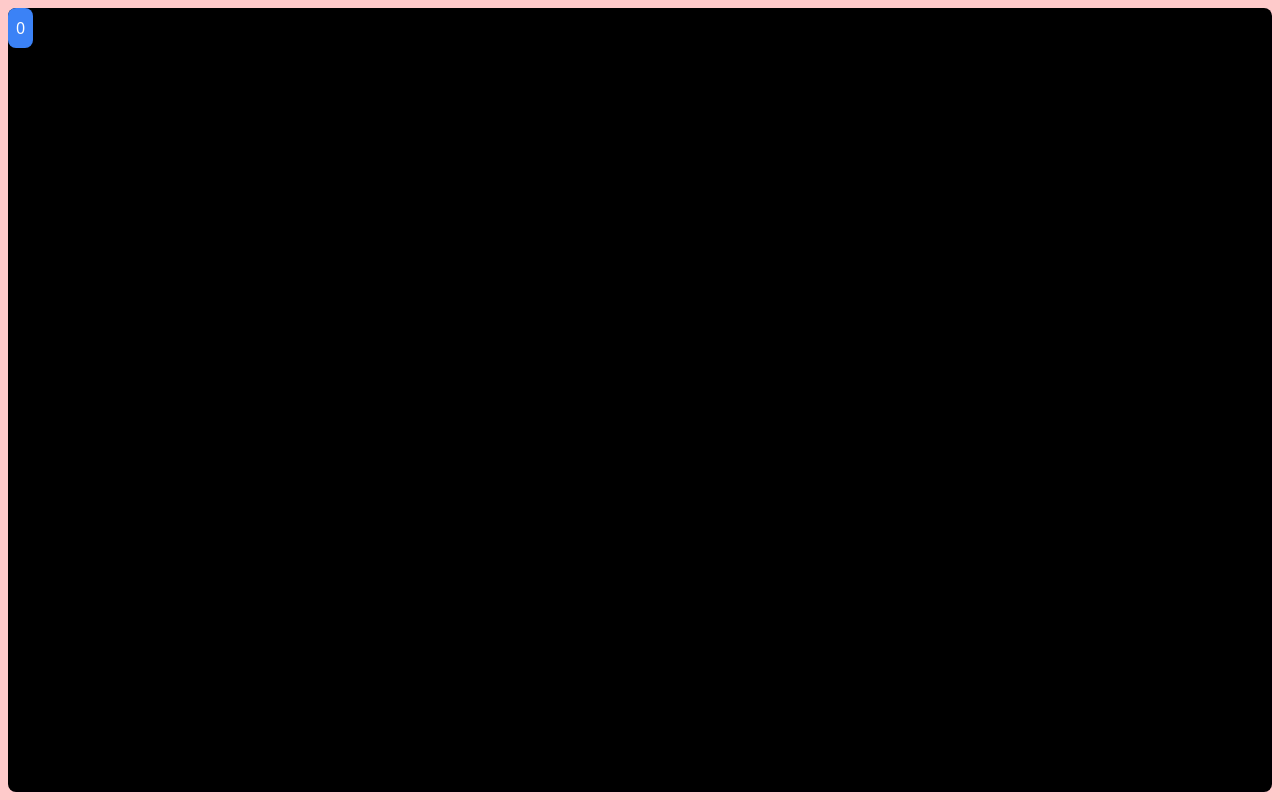
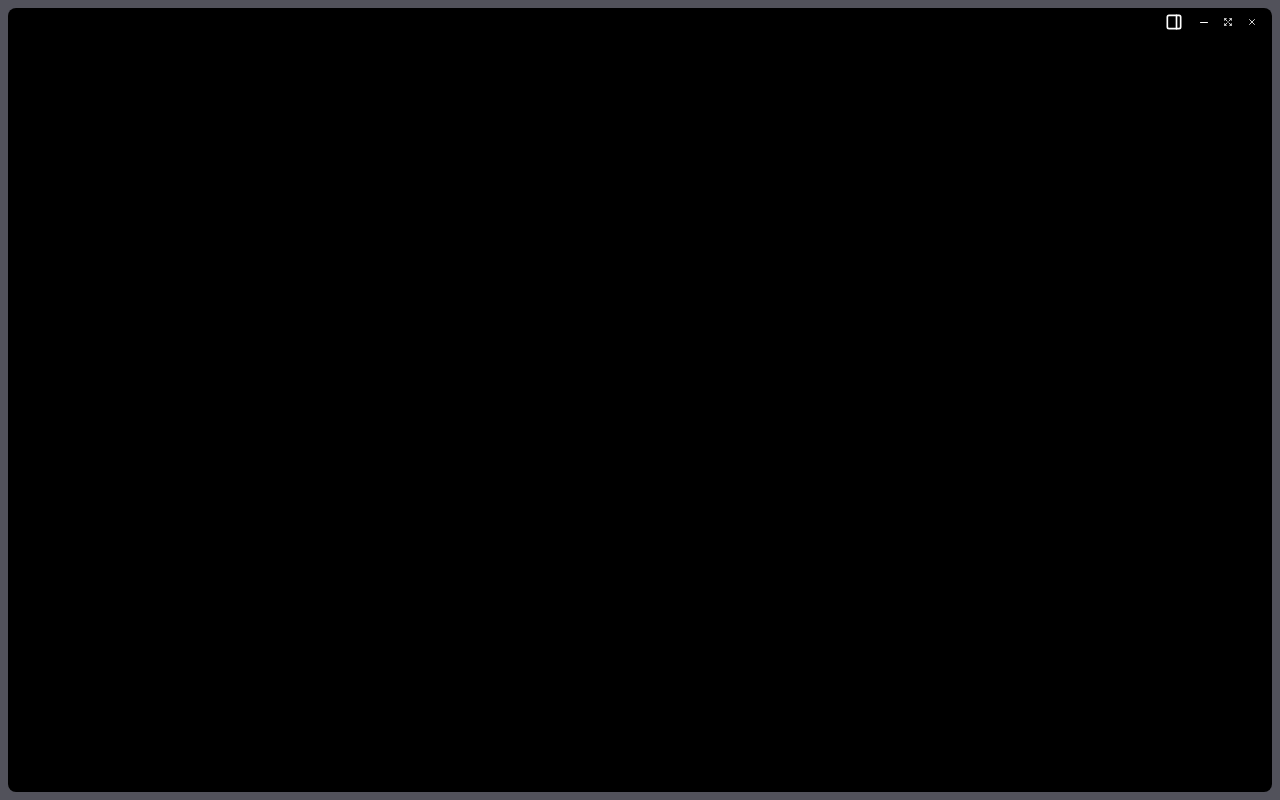
Before and after one commit to BaraKona/writality-platform, a React (Vite) app: page / in a window 1280 px wide. Built offline with nearby package versions, Linux system fonts and the light colour scheme.

Commit message:
Add p styling and menu opening

```diff
--- a/package.json
+++ b/package.json
@@ -12,6 +12,8 @@
 	},
 	"dependencies": {
 		"@preact/signals-react": "^2.0.1",
+		"@tabler/icons-react": "^3.1.0",
+		"@tauri-apps/api": "^1.5.3",
 		"react": "^18.2.0",
 		"react-dom": "^18.2.0"
 	},
--- a/src/App.tsx
+++ b/src/App.tsx
@@ -1,18 +1,18 @@
 import AppWrapper from "./components/AppWrapper";
 import { useSignals } from "@preact/signals-react/runtime";
-import { counter } from "./signals";
-
+import { Header } from "./components/Header";
+import { Sidebar } from "./components/Sidebar";
 function App() {
 	useSignals();
+
+	console.log("App rendered");
 	return (
 		<AppWrapper>
-			<div className="grow bg-black rounded-lg">
-				<button
-					className="p-2 bg-blue-500 text-white rounded-lg"
-					onClick={() => counter.value++}
-				>
-					{counter.value}
-				</button>
+			<div className="grow flex relative">
+				<div className="grow bg-black rounded-lg p-2">
+					<Header />
+				</div>
+				<Sidebar />
 			</div>
 		</AppWrapper>
 	);
--- a/src/components/AppWrapper.tsx
+++ b/src/components/AppWrapper.tsx
@@ -1,5 +1,5 @@
 import { ReactNode } from "react";
 
 export default function AppWrapper({ children }: { children: ReactNode }) {
-	return <div className="p-2 bg-red-200 h-screen w-full flex">{children}</div>;
+	return <div className="p-2 bg-zinc-600 h-screen w-full flex">{children}</div>;
 }
--- a/src/components/Header.tsx
+++ b/src/components/Header.tsx
@@ -0,0 +1,47 @@
+import {
+	IconArrowsMaximize,
+	IconLayoutSidebarRight,
+	IconMinus,
+	IconX,
+} from "@tabler/icons-react";
+import { appWindow } from "@tauri-apps/api/window";
+import { useSignals } from "@preact/signals-react/runtime";
+import { isFullscreen, isSidebarOpen } from "../signals";
+
+export const Header = () => {
+	useSignals();
+
+	return (
+		<div
+			data-tauri-drag-region
+			className="absolute right-3 top-0 flex gap-2 text-white w-full justify-end items-center"
+		>
+			<button
+				className="p-1 hover:bg-gray-200/25 rounded-md"
+				onClick={() => (isSidebarOpen.value = !isSidebarOpen.value)}
+			>
+				<IconLayoutSidebarRight size={20} />
+			</button>
+			<button
+				onClick={() => appWindow.minimize()}
+				className="rounded h-4 w-4 p-0.5 hover:bg-gray-200/25 flex items-center justify-center"
+			>
+				<IconMinus size={25} />
+			</button>
+			<button
+				className="rounded h-4 w-4 p-0.5 hover:bg-gray-200/25 flex items-center justify-center"
+				onClick={() =>
+					appWindow.setFullscreen((isFullscreen.value = !isFullscreen.value))
+				}
+			>
+				<IconArrowsMaximize size={10} />
+			</button>
+			<button
+				className="rounded h-4 w-4 p-0.5 hover:bg-red-500/50 flex items-center justify-center"
+				onClick={() => appWindow.close()}
+			>
+				<IconX size={10} />
+			</button>
+		</div>
+	);
+};
--- /dev/null
+++ b/src/components/Sidebar.tsx
@@ -0,0 +1,11 @@
+import { useSignals } from "@preact/signals-react/runtime";
+import { isSidebarOpen } from "../signals";
+export const Sidebar = () => {
+	useSignals();
+
+	return (
+		<aside
+			className={`bg-transparent ${isSidebarOpen.value ? "w-64" : "w-0"}`}
+		></aside>
+	);
+};
--- a/src/signals/index.tsx
+++ b/src/signals/index.tsx
@@ -1,3 +1,5 @@
 import { signal } from "@preact/signals-react";
 
 export const counter = signal(0);
+export const isFullscreen = signal(false);
+export const isSidebarOpen = signal(false);
```
Also changed, not shown: src-tauri/tauri.conf.json (+40 -2 lines), 2 other files (tests, documents, lock files or other folders).
